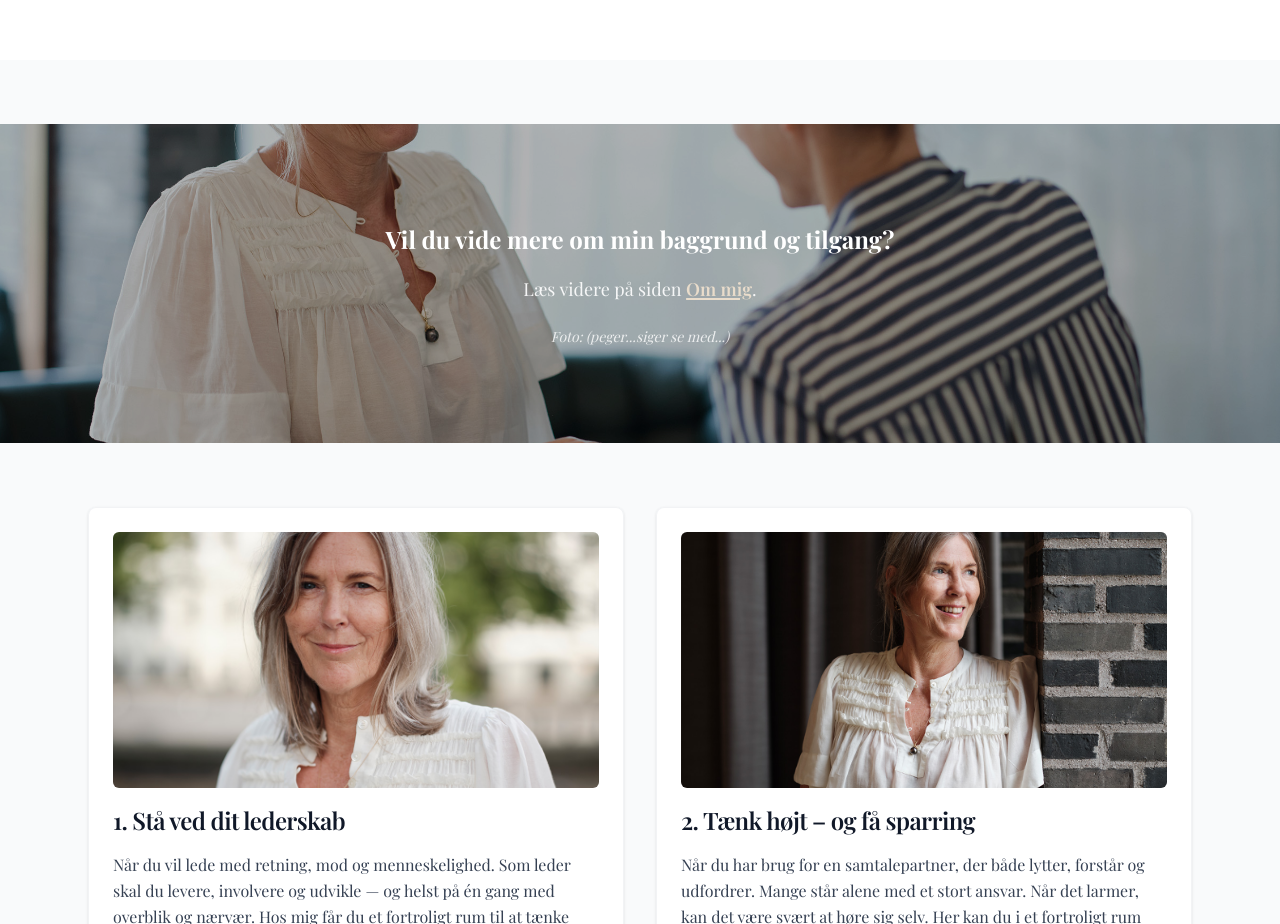
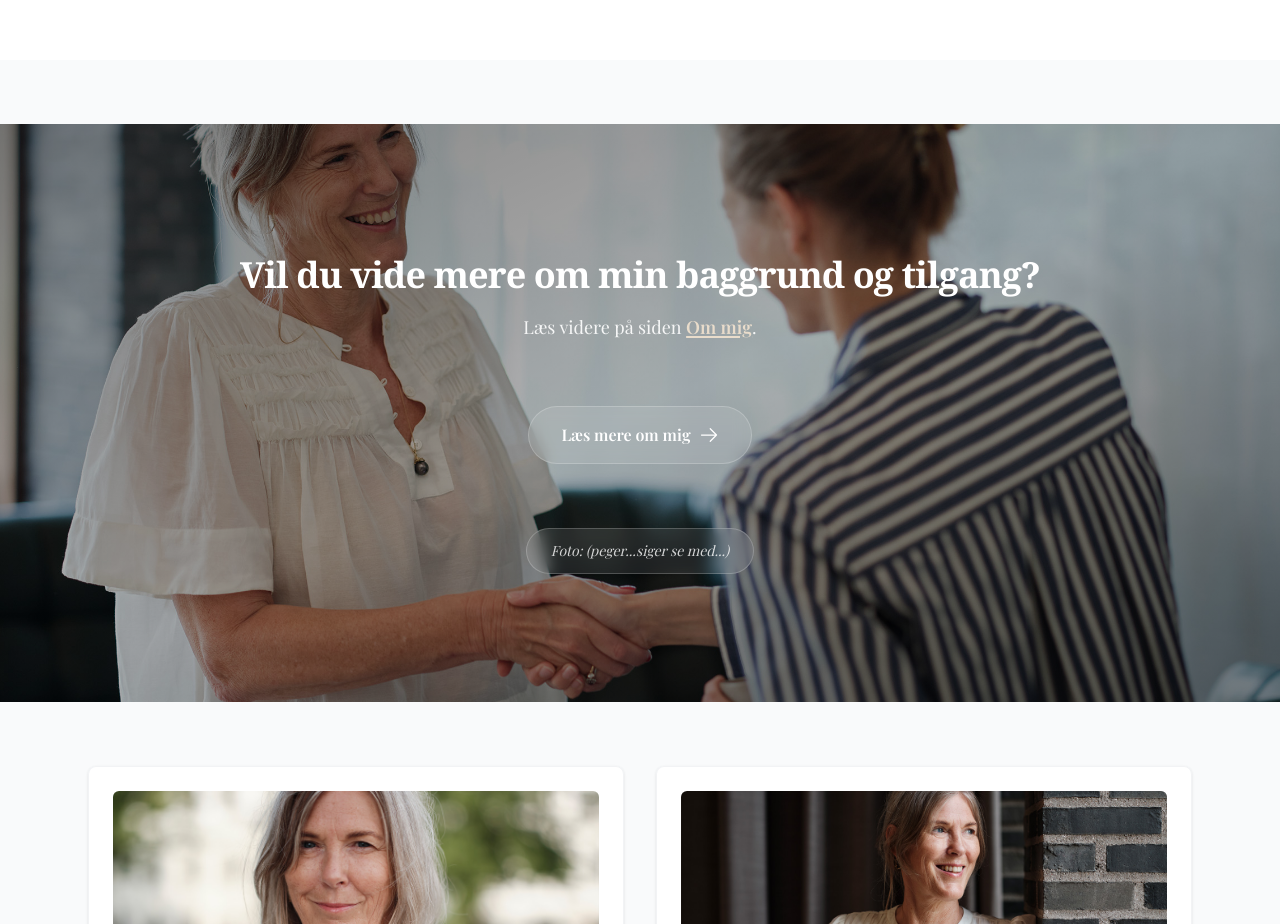
Before and after one commit to nordic-agency/marielouisestokholm, a Next.js app: page /hvad-jeg-tilbyder in a window 1280 px wide. Shown: the part 1220-2144 px from the top of the page. Built offline with nearby package versions, Linux system fonts and the light colour scheme.

Commit message:
Reverted design optimizations back to original layout

```diff
--- a/src/app/hvad-jeg-tilbyder/page.tsx
+++ b/src/app/hvad-jeg-tilbyder/page.tsx
@@ -49,25 +49,44 @@ export default function HvadJegTilbyder() {
       </section>
 
       {/* Banner sektion med billede */}
-      <section className="relative py-24 px-6">
+      <section className="relative py-32 px-6 overflow-hidden">
         <Image
           src="/images/foran-whiteboard.jpg"
           alt="Banner billede"
           fill
-          className="object-cover"
+          className="object-cover scale-105 transition-transform duration-[20s] ease-out"
           priority
         />
 
-        <div className="absolute inset-0 bg-black/30 z-10" />
-        <div className="relative z-20 max-w-4xl mx-auto text-center">
-          <p className="text-xl md:text-2xl font-bold text-white leading-relaxed mb-4">
-            Vil du vide mere om min baggrund og tilgang?
-          </p>
-          <p className="text-lg text-white/90 mb-6">
-            Læs videre på siden <Link href="/om-mig" className="text-[#e9dccb] hover:text-[#d7c3ad] font-semibold underline decoration-2 underline-offset-2">Om mig</Link>.
-          </p>
-          <div className="text-sm text-white/80 italic">
-            Foto: (peger...siger se med...)
+        <div className="absolute inset-0 bg-gradient-to-br from-black/50 via-black/30 to-black/50 z-10" />
+        <div className="relative z-20 max-w-5xl mx-auto text-center">
+          <div className="space-y-8">
+            <div className="space-y-4">
+              <h2 className="text-3xl md:text-4xl font-serif font-bold text-white leading-tight tracking-tight">
+                Vil du vide mere om min baggrund og tilgang?
+              </h2>
+              <p className="text-lg text-white/90 leading-relaxed max-w-2xl mx-auto">
+                Læs videre på siden <Link href="/om-mig" className="text-[#e9dccb] hover:text-[#d7c3ad] font-semibold underline decoration-2 underline-offset-2 transition-colors duration-200">Om mig</Link>.
+              </p>
+            </div>
+
+            <div className="pt-8">
+              <Link
+                href="/om-mig"
+                className="inline-flex items-center px-8 py-4 bg-white/10 backdrop-blur-sm rounded-full border border-white/20 text-white font-semibold hover:bg-white/20 hover:border-white/30 transition-all duration-300 group"
+              >
+                Læs mere om mig
+                <ArrowRightIcon className="w-5 h-5 ml-2 group-hover:translate-x-1 transition-transform duration-200" />
+              </Link>
+            </div>
+
+            <div className="pt-8">
+              <div className="inline-block px-6 py-3 bg-white/10 backdrop-blur-sm rounded-full border border-white/20">
+                <p className="text-sm text-white/80 italic">
+                  Foto: (peger...siger se med...)
+                </p>
+              </div>
+            </div>
           </div>
         </div>
       </section>
```
